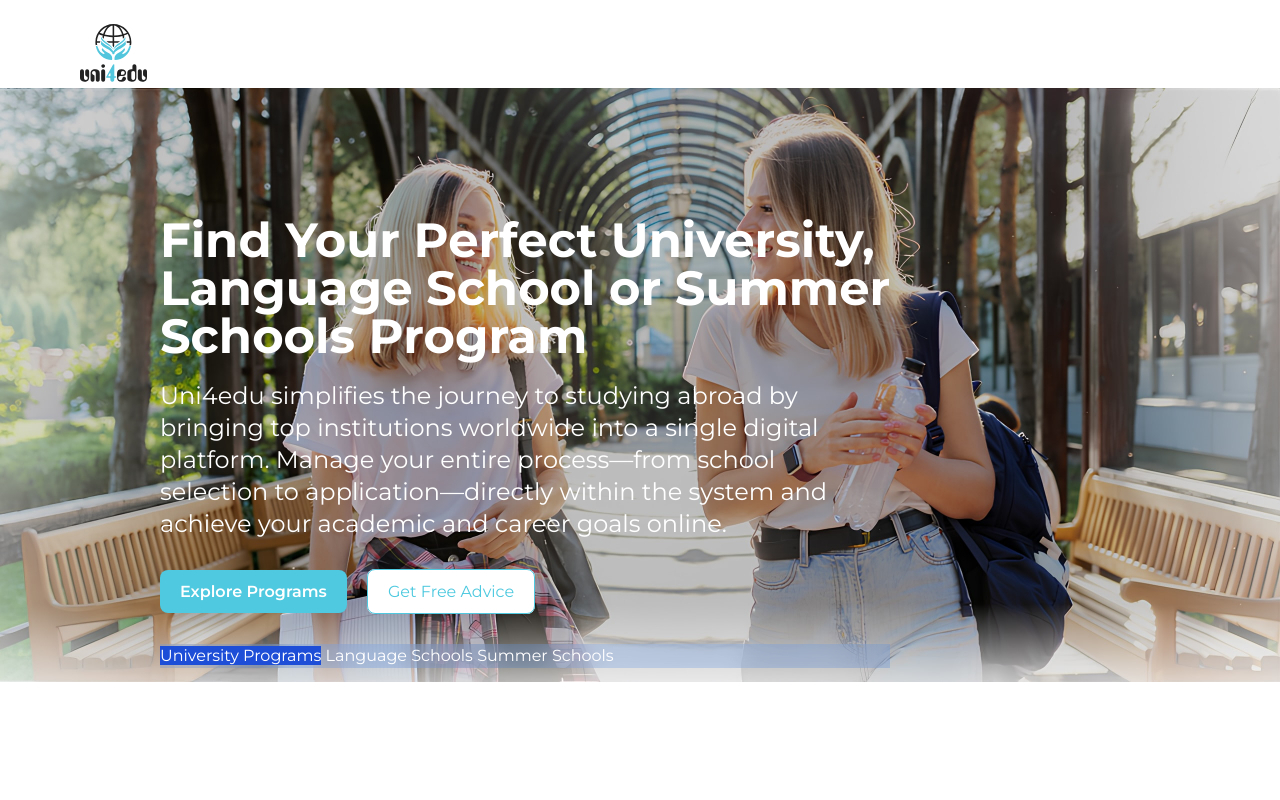
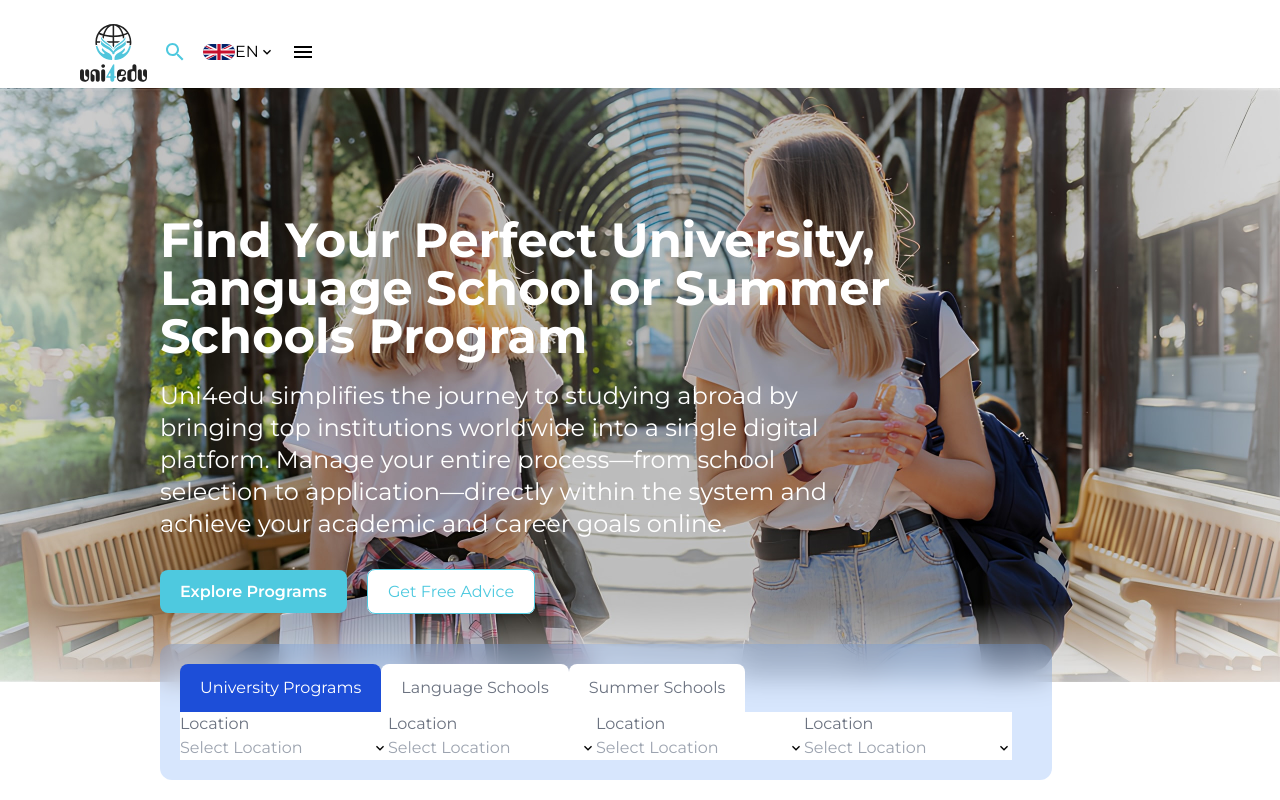
Before and after one commit to IKAZE-Divin/The-gym-tailwind-css-gate, a website built with Vite: page index.html in a window 1280 px wide. Built offline with nearby package versions, Linux system fonts and the light colour scheme.

Commit message:
adding the program selector with a blurred background

```diff
--- a/index.html
+++ b/index.html
@@ -33,15 +33,15 @@
                     <img src="image/search-icon.svg" alt="User Icon" class="w-6 h-auto">
                     <a href="#" class="bg-[#4EC9DF] font-semibold py-2 px-6 rounded-lg">Login</a>
                 </div>
-                <!-- <div class="hidden nav-hide:flex items-center ml-auto space-x-10">
-                    <img src="image/search-icon.svg" alt="User Icon" class="w-6 h-auto mr-4">
-                    <div class="inline-flex">
+                <div class="hidden nav-hide:flex items-center ml-auto gap-4">
+                    <img src="image/search-icon.svg" alt="User Icon" class="w-6 h-auto">
+                    <div class="inline-flex items-center">
                         <img src="/image/great-britain.svg" alt="Great Britain Flag" class="w-8 h-auto rounded-lg">
                         <h3>EN</h3>
                         <img src="/image/image-dropdown.svg" alt="Dropdown Icon" class="w-4 h-auto">
                     </div>
-                    <img src="image/menu-button.svg" alt="Menu Button" class="w-6 h-auto ml-4">
-                </div> -->
+                    <img src="image/menu-button.svg" alt="Menu Button" class="w-6 h-auto">
+                </div>
             </nav>
         </div>
     </div>
@@ -54,15 +54,46 @@
             <a href="#" class="bg-[#4ec9df] text-white text-md font-semibold rounded-lg py-3 px-5">Explore Programs</a>
             <a href="#" class="bg-white text-[#4ec9df] border border-[#4ec9df] rounded-lg py-3 px-5 hover:opacity-80 font-light ml-4">Get Free Advice</a>
            </div>
-                <div class="relative mt-10 bg-blue-500/20 backdrop-blur-md">
-                    <div>
-                        <a href="#" class="bg-blue-700 text-white">University Programs</a>
-                        <a href="#" class="text-white">Language Schools</a>
-                        <a href="#" class="text-white">Summer Schools</a>
+                <div class="relative mt-10 bg-blue-500/20 backdrop-blur-md px-30 py-5 rounded-xl">
+                    <div class="ml-5 rounded-b-xl mr-10">
+                        <div class="flex w-full">
+                            <a href="#" class="bg-blue-700 text-white rounded-t-lg py-3 px-5">University Programs</a>
+                            <a href="#" class="bg-white text-gray-500 hover:text-black rounded-t-lg py-3 px-5">Language Schools</a>
+                            <a href="#" class="bg-white text-gray-500 hover:text-black rounded-t-lg py-3 px-5">Summer Schools</a>
+                        </div>
+                        <div class="flex">
+                            <div class="bg-white">
+                                <h6 class="text-gray-500">Location</h6>
+                                <div class="flex rounded-b-xl">
+                                    <input type="text" placeholder="Select Location" rounded-bl-xl>
+                                    <img src="/image/image-dropdown.svg" alt="Dropdown Icon" class="w-4 h-auto bg-white">
+                                </div>
+                            </div>
+                            <div class="bg-white">
+                                <h6 class="text-gray-500">Location</h6>
+                                <div class="flex">
+                                    <input type="text" placeholder="Select Location">
+                                    <img src="/image/image-dropdown.svg" alt="Dropdown Icon" class="w-4 h-auto bg-white">
+                                </div>
+                            </div>
+                            <div class="bg-white">
+                                <h6 class="text-gray-500">Location</h6>
+                                <div class="flex">
+                                    <input type="text" placeholder="Select Location">
+                                    <img src="/image/image-dropdown.svg" alt="Dropdown Icon" class="w-4 h-auto bg-white">
+                                </div>
+                            </div>
+                            <div class="bg-white">
+                                <h6 class="text-gray-500">Location</h6>
+                                <div class="flex">
+                                    <input type="text" placeholder="Select Location">
+                                    <img src="/image/image-dropdown.svg" alt="Dropdown Icon" class="w-4 h-auto bg-white">
+                                </div>
+                            </div>
+                        </div>
                     </div>
             </div>
         </div>
-
     </div>
 </body>
 </html>
```
